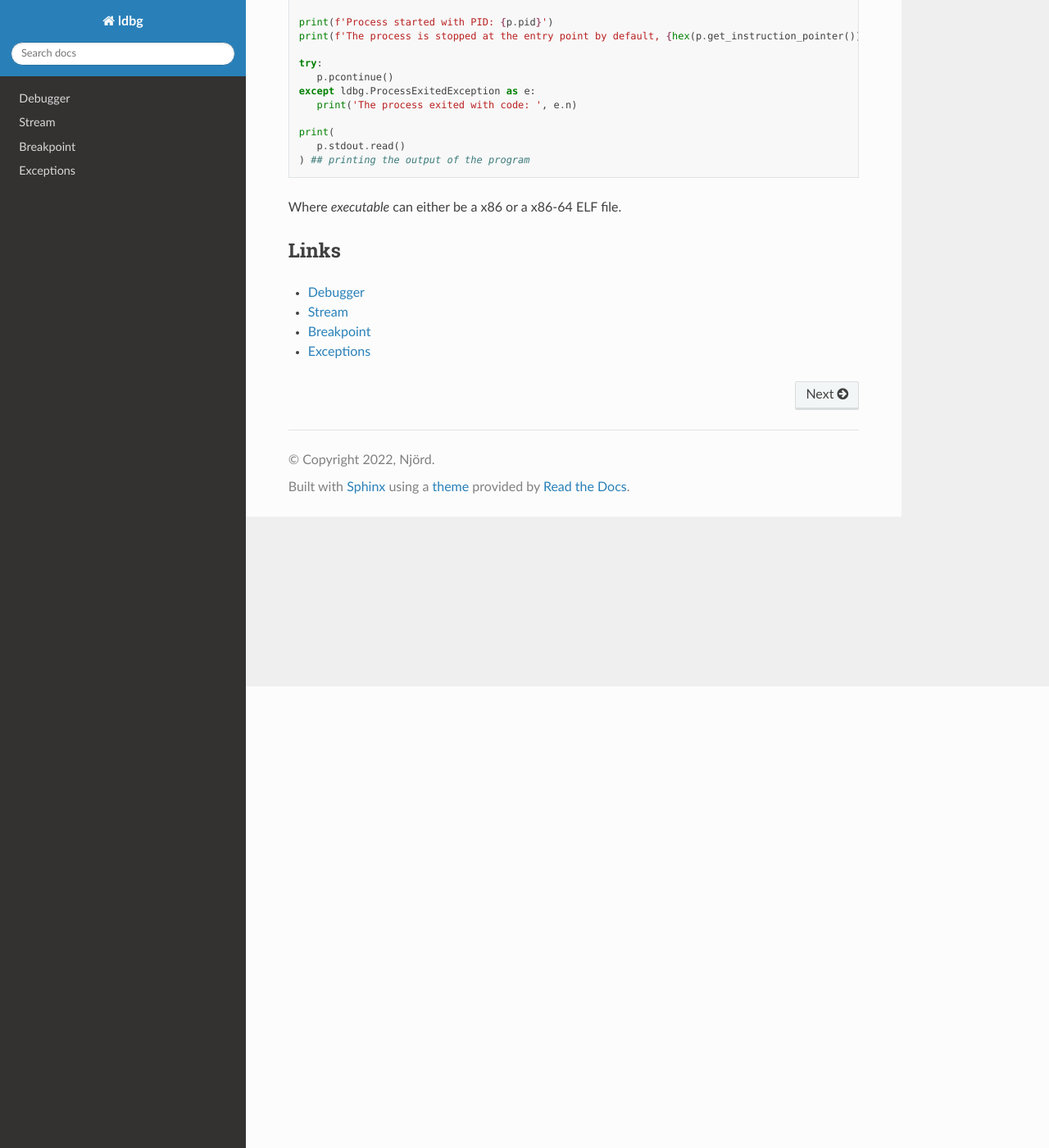
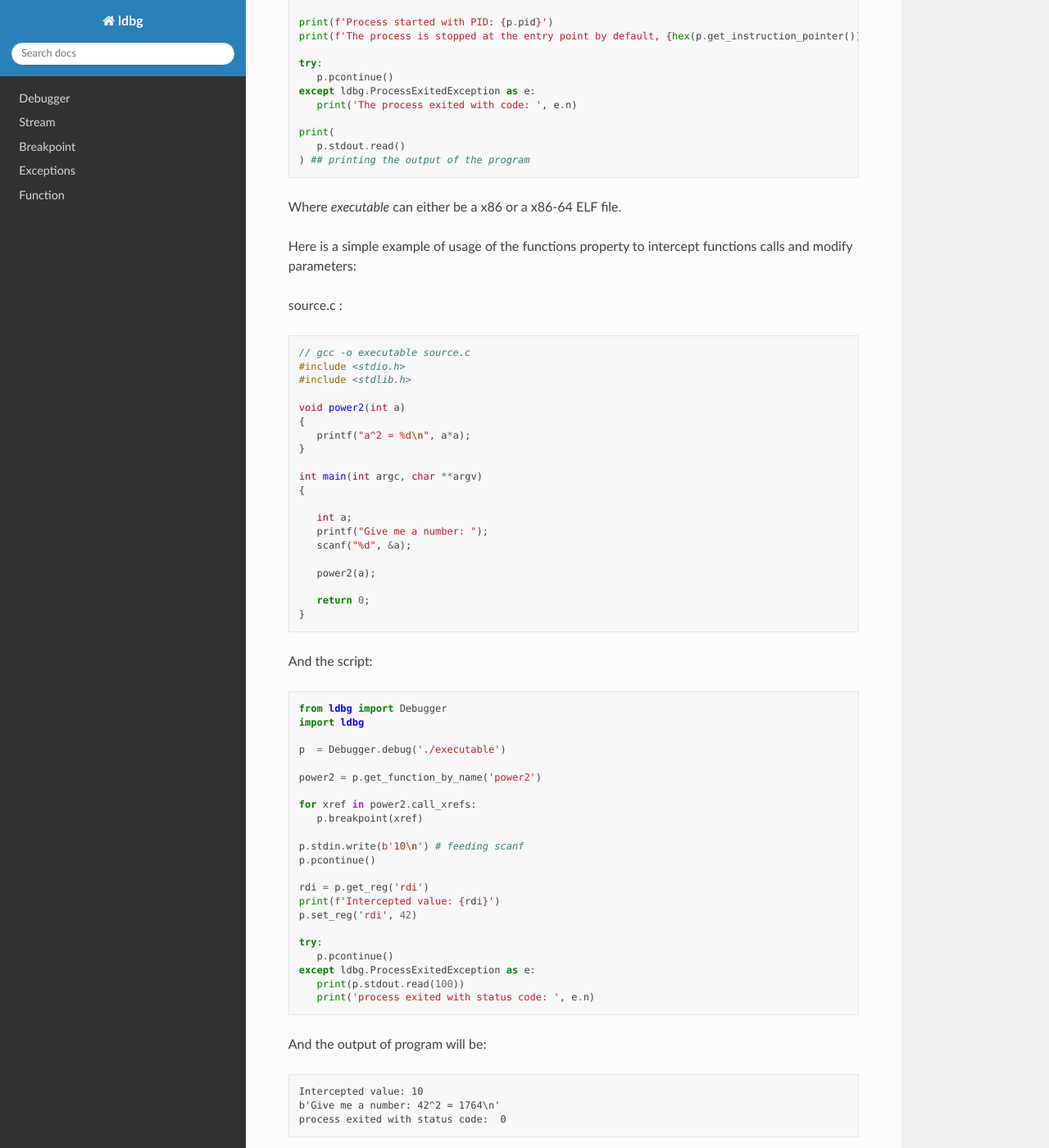
Before and after one commit to Njord0/ldbg, a Sphinx documentation site: the page built from doc/source/index.rst, in a window 1280 px wide and 1400 px high, scrolled down 563 px. Shown: the whole window at 82% size. Built offline with Sphinx 7.4.7 and the Read the Docs theme 2.0.0, drawn with Linux system fonts in a browser that asks for light colours; pages that are not in the unit, such as notebooks, are missing from menus.

Commit message:
Update documentation source and fix typo in README

```diff
--- /dev/null
+++ b/doc/source/function.rst
@@ -0,0 +1,5 @@
+Function
+========
+
+.. autoclass:: function.Function
+    :members:
--- a/doc/source/index.rst
+++ b/doc/source/index.rst
@@ -46,6 +46,71 @@ Examples
 
 Where `executable` can either be a x86 or a x86-64 ELF file.
 
+Here is a simple example of usage of the functions property to intercept functions calls and modify parameters:
+
+source.c :
+
+.. code-block:: c
+
+   // gcc -o executable source.c
+   #include <stdio.h>
+   #include <stdlib.h>
+
+   void power2(int a)
+   {
+      printf("a^2 = %d\n", a*a);
+   }
+
+   int main(int argc, char **argv)
+   {
+
+      int a;
+      printf("Give me a number: ");
+      scanf("%d", &a);
+
+      power2(a);
+
+      return 0;
+   }
+
+
+And the script:
+
+.. code-block:: python
+
+   from ldbg import Debugger
+   import ldbg
+
+   p  = Debugger.debug('./executable')
+
+   power2 = p.get_function_by_name('power2')
+
+   for xref in power2.call_xrefs:
+      p.breakpoint(xref)
+
+   p.stdin.write(b'10\n') # feeding scanf
+   p.pcontinue()
+
+   rdi = p.get_reg('rdi')
+   print(f'Intercepted value: {rdi}')
+   p.set_reg('rdi', 42)
+
+   try:
+      p.pcontinue()
+   except ldbg.ProcessExitedException as e:
+      print(p.stdout.read(100))
+      print('process exited with status code: ', e.n)
+
+
+And the output of program will be:
+
+.. code-block:: none
+
+   Intercepted value: 10
+   b'Give me a number: 42^2 = 1764\n'
+   process exited with status code:  0
+
+
 
 Links
 -------
@@ -58,3 +123,4 @@ Links
    stream
    breakpoint
    exception
+   function
--- a/setup.py
+++ b/setup.py
@@ -2,8 +2,8 @@ from distutils.core import setup, Extension
 
 setup(
     name='ldbg',
-    version='0.0',
+    version='0.1.0',
     packages=['ldbg'],
     ext_modules=[Extension('ldbg.internals', ['c/process.c', 'c/main.c', 'c/exception.c'],
-                        swig_opts=['-Wall', '-lrt'])]
+                        swig_opts=['-Wall'])]
 )
```
Also changed, not shown: README.md (+4 -2 lines).
